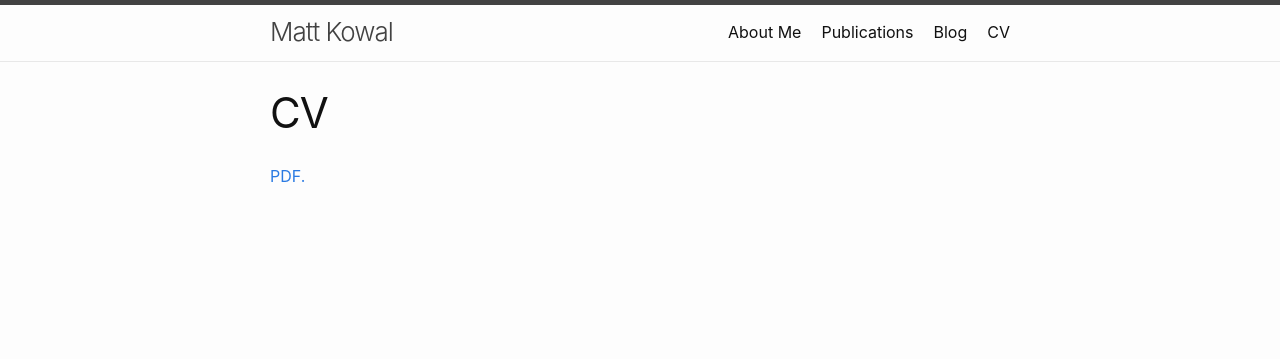
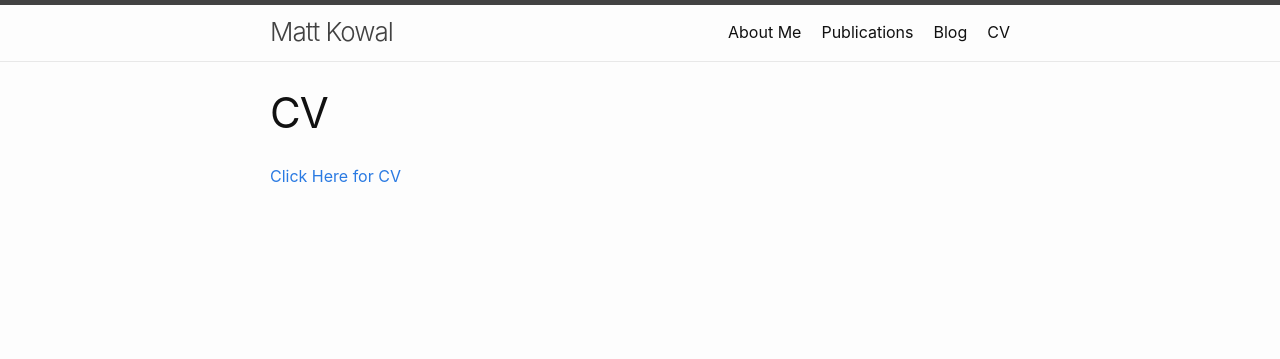
Before and after one commit to MKowal2/MKowal4.github.io, a Jekyll site: the page built from CV.md, in a window 1280 px wide. Shown: the top 359 px of the page. Built offline with Jekyll 4.4.1, drawn with Linux system fonts in a browser that asks for light colours.

Commit message:
Update CV.md

```diff
--- a/CV.md
+++ b/CV.md
@@ -4,4 +4,4 @@ title: CV
 permalink: /CV/
 ---
 
-<a href="https://mkowal2.github.io/images/Matthew_Kowal_CV_onecol.pdf" target="_blank">PDF.</a>
+<a href="https://mkowal2.github.io/images/Matthew_Kowal_CV_onecol.pdf" target="_blank">Click Here for CV</a>
```
